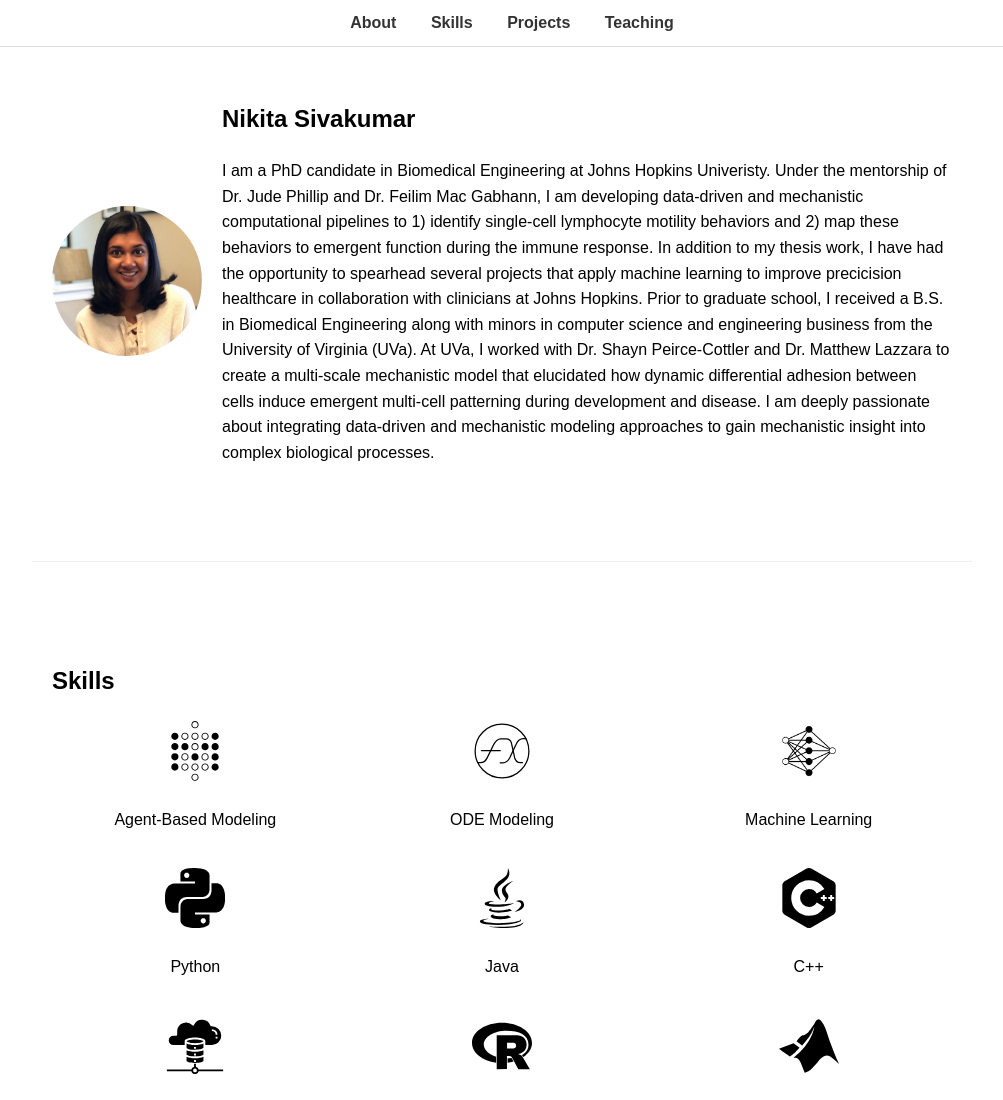
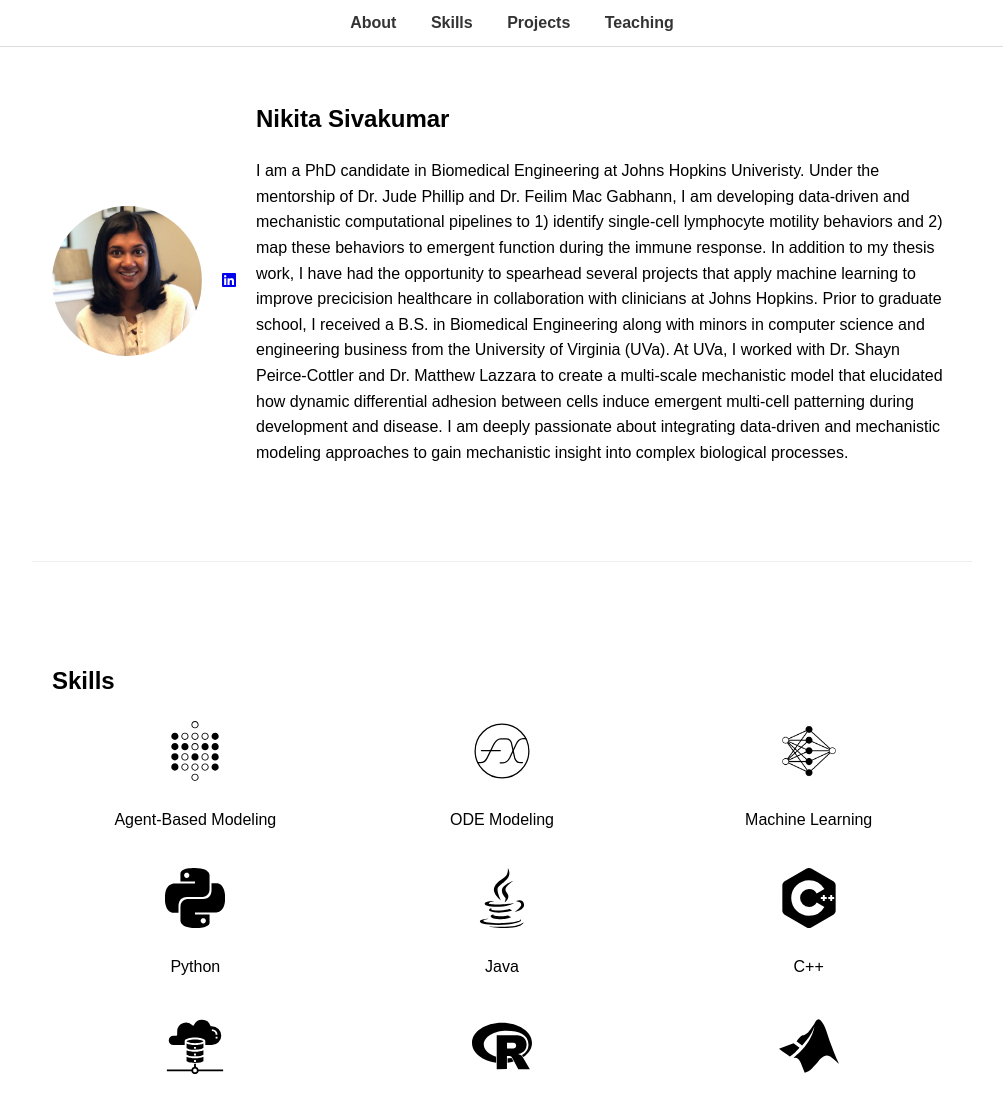
Before and after one commit to nikita-sivakumar/nikita-sivakumar.github.io, a plain HTML site: page index.html in a window 1280 px wide. Shown: the top 1100 px of the page, without its empty margins (138-1141 px from the left). Drawn offline with Linux system fonts and the light colour scheme.

Commit message:
try adding linked in icon

```diff
--- a/index.html
+++ b/index.html
@@ -21,6 +21,26 @@
 
   <section id="about">
     <img src="bio-photo.jpeg" alt="Nikita Sivakumar" class="about-pic">
+    <div class="flex justify-center space-x-4 mt-4">
+        <!-- LinkedIn -->
+        <a href="YOUR_LINKEDIN_URL" target="_blank" aria-label="LinkedIn"
+            class="hover:opacity-70 transition">
+            <i class="fa-brands fa-linkedin text-2xl"></i>
+        </a>
+
+        <!-- Google Scholar -->
+        <!-- <a href="YOUR_GOOGLE_SCHOLAR_URL" target="_blank" aria-label="Google Scholar"
+            class="hover:opacity-70 transition">
+            <i class="fa-brands fa-google-scholar text-2xl"></i>
+        </a> -->
+
+        <!-- CV PDF -->
+        <!-- <a href="YOUR_CV_PDF_URL" target="_blank" aria-label="CV"
+            class="hover:opacity-70 transition">
+            <i class="fa-solid fa-file-pdf text-2xl"></i>
+        </a> -->
+    </div>
+
     <div class="about-text">
         <h2>Nikita Sivakumar</h2>
         <p>
```
